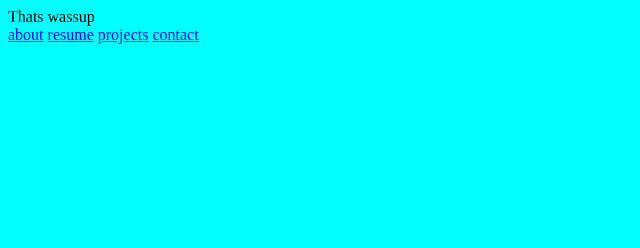
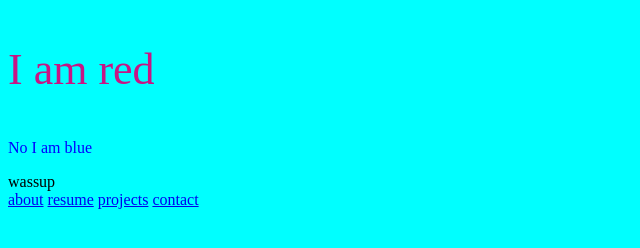
Before and after one commit to xochitlortega/Claudia-Ayala.github.io, a plain HTML site: page Portfolio/index.html in a window 1280 px wide. Shown: the whole page, without its empty margins (0-640 px from the left). Drawn offline with Linux system fonts and the light colour scheme.

Commit message:
Update index.html

```diff
--- a/Portfolio/index.html
+++ b/Portfolio/index.html
@@ -1,14 +1,15 @@
 <!DOCTYPE html>
 <html>
     <head>
-        <meta charset="UTF-8"
-        <meta name="viewport" content="width=device-width, initial-scale=1.0">
+        <meta charset="UTF-8">
+        <meta name="viewport" content="width=device-width,initial-scale=1.0">
         <title>Claudia Ayala</title>
         <link rel="stylesheet" href="index.Style.css">
-
     </head>
     <body>
-    <a meta charset="index.html">Thats wassup</a>
+        <p id="p1">I am red</p>
+            <p style="color:blue;">No I am blue</p>
+    <a meta charset="index.html">wassup</a>
     <nav>
         <a href="about.html">about</a>
         <a href="resume.html">resume</a>
```
